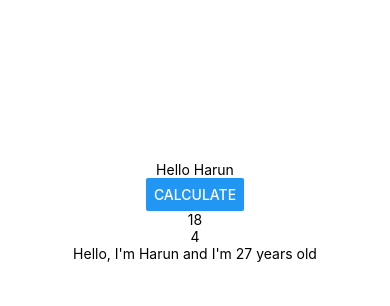
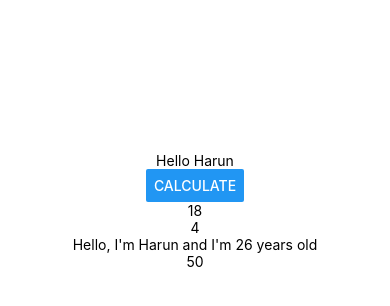
Before and after one commit to mob-dev-org/Harun_praksa, a React Native app: screen / in a window 390 px wide. Shown: the top 306 px of the page. Built offline with nearby package versions, Linux system fonts and the light colour scheme.

Commit message:
feat(new example): adding array as paramter of function

```diff
--- a/App.tsx
+++ b/App.tsx
@@ -42,17 +42,31 @@ export default function App() {
     const calculate = (): number => numA * numB;
 
     const calculateResult: number = calculate();
-    // Example with obj in function
-    const introduce = (name: string, age: number) => {
-        const person: { name: string; age: number } = {
-            name: name,
-            age: age,
-        };
+
+    type Person = { name: string; age: number };
+
+    const person: Person = {
+        name: 'Harun',
+        age: 26,
+    };
+    const introduce = (person: Person): string => {
         const intro = `Hello, I'm ${person.name} and I'm ${person.age} years old`;
         return intro;
     };
 
-    introduce('Harun', 27);
+    introduce(person);
+
+    const numArr: number[] = [2, 4, 6, 8, 10, 20];
+
+    const sumArr = (numArr: number[]): number => {
+        let sum1 = 0;
+        for (const num of numArr) {
+            sum1 += num;
+        }
+        return sum1;
+    };
+
+    const resultArr = sumArr(numArr);
 
     return (
         <View style={styles.text}>
@@ -61,7 +75,8 @@ export default function App() {
             <Button title="Calculate" onPress={calculate} />
             <Text>{calculateResult}</Text>
             <Text>{sum()}</Text>
-            <Text>{introduce('Harun', 27)}</Text>
+            <Text>{introduce(person)}</Text>
+            <Text>{resultArr}</Text>
         </View>
     );
 }
```
